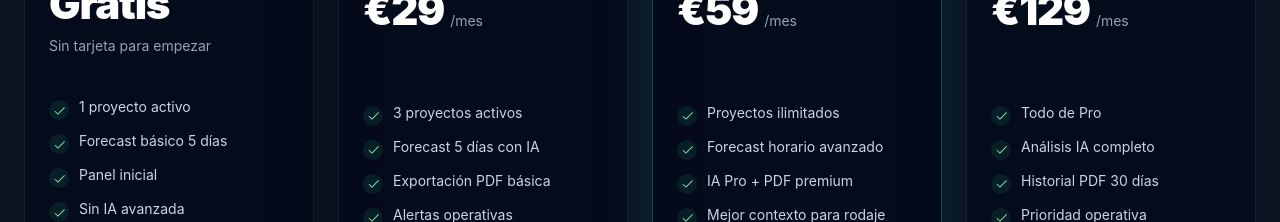
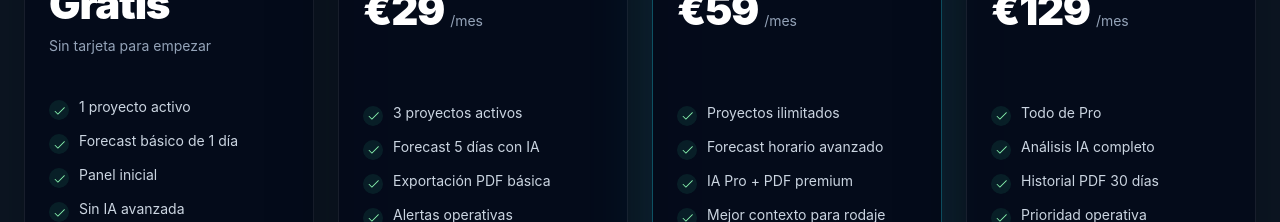
Before and after one commit to RobbieX94/weather-studio, a React (Vite) app: page / in a window 1280 px wide. Shown: the part 2280-2502 px from the top of the page. Built offline with nearby package versions, Linux system fonts and the light colour scheme; no server answers.

Commit message:
Clarifies free plan forecast as 1-day only
Updates the free plan description to specify that the basic forecast feature is limited to 1 day, providing more accurate information for users evaluating plan options.

```diff
--- a/src/pages/HomePage.tsx
+++ b/src/pages/HomePage.tsx
@@ -32,7 +32,7 @@ const plans: Plan[] = [
     discount: 0,
     description: 'Para explorar la plataforma y crear tu primer proyecto.',
     cta: 'Empezar gratis',
-    features: ['1 proyecto activo', 'Forecast básico 5 días', 'Panel inicial', 'Sin IA avanzada'],
+    features: ['1 proyecto activo', 'Forecast básico de 1 día', 'Panel inicial', 'Sin IA avanzada'],
   },
   {
     key: 'freelance',
```
